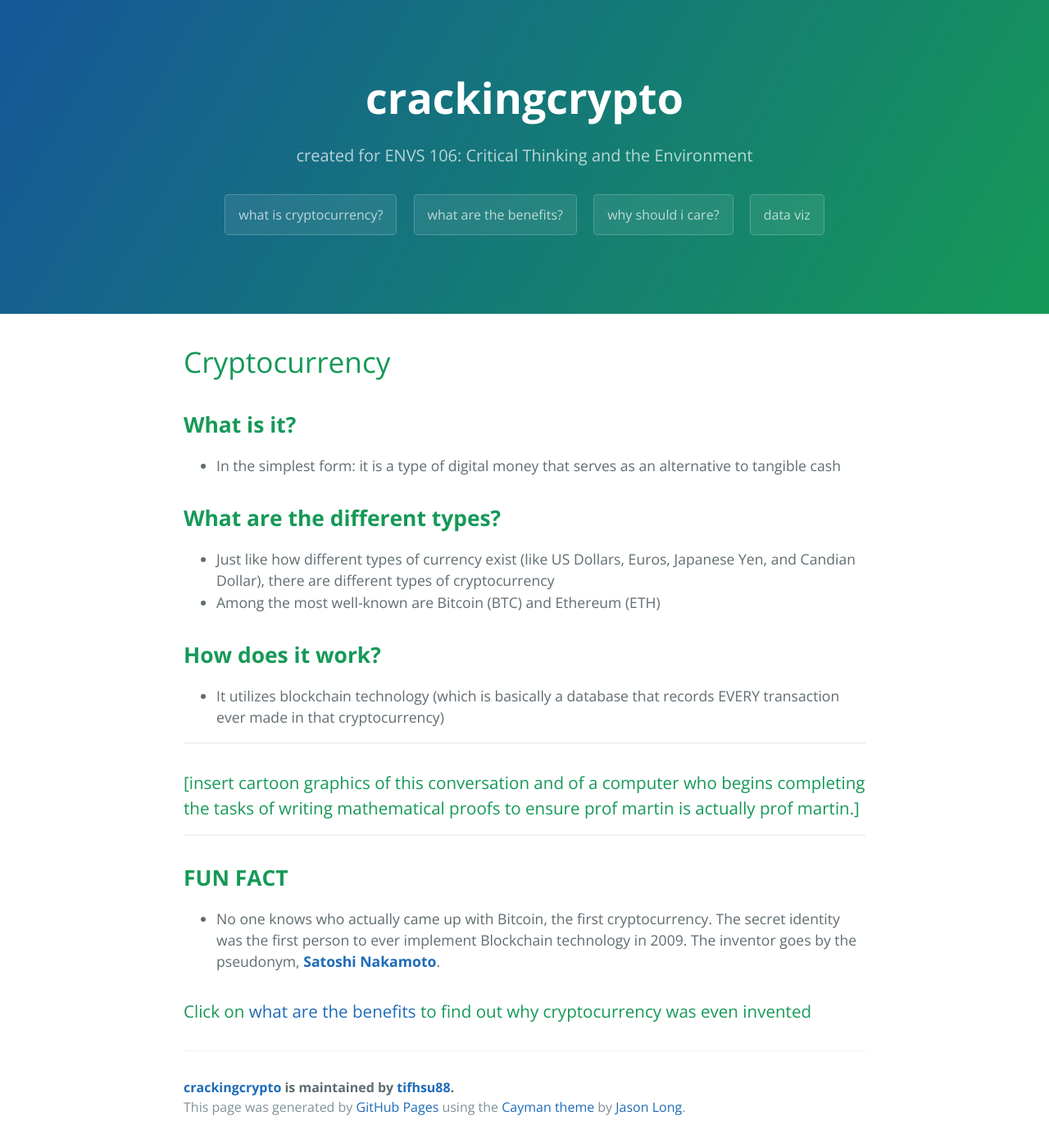
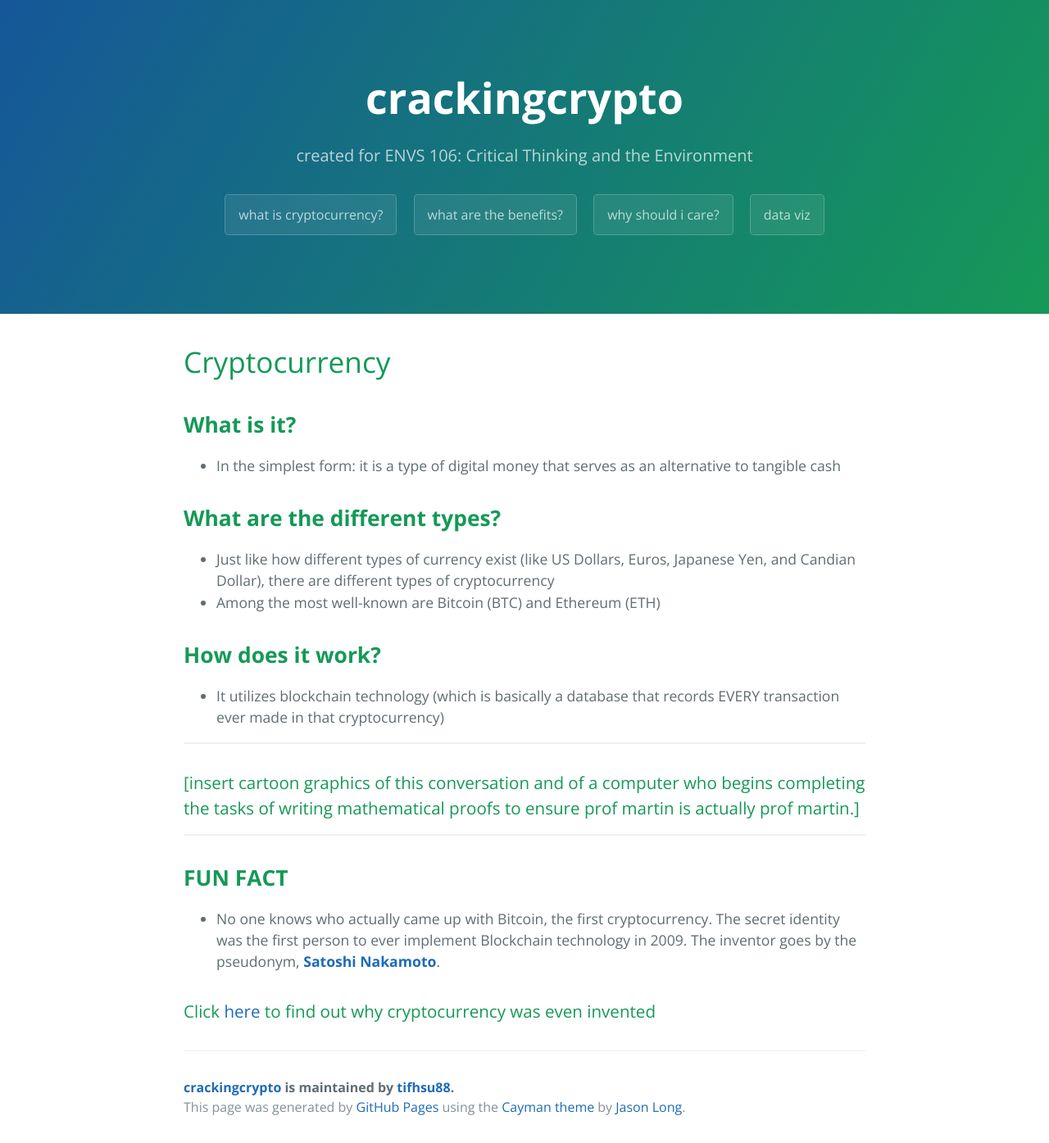
Before and after one commit to tifhsu88/crackingcrypto, a Jekyll site: the page built from index.md, in a window 1280 px wide. Shown: the whole page at 82% size. Built offline with Jekyll 4.4.1, drawn with Linux system fonts in a browser that asks for light colours.

Commit message:
Update index.md

```diff
--- a/index.md
+++ b/index.md
@@ -27,4 +27,4 @@ filename: index
 
 - No one knows who actually came up with Bitcoin, the first cryptocurrency. The secret identity was the first person to ever implement Blockchain technology in 2009. The inventor goes by the pseudonym, **[Satoshi Nakamoto](https://en.wikipedia.org/wiki/Satoshi_Nakamoto)**.
 
-### Click on [what are the benefits](https://tifhsu88.github.io/crackingcrypto/tab2) to find out why cryptocurrency was even invented
+### Click [here](https://tifhsu88.github.io/crackingcrypto/tab2) to find out why cryptocurrency was even invented
```
